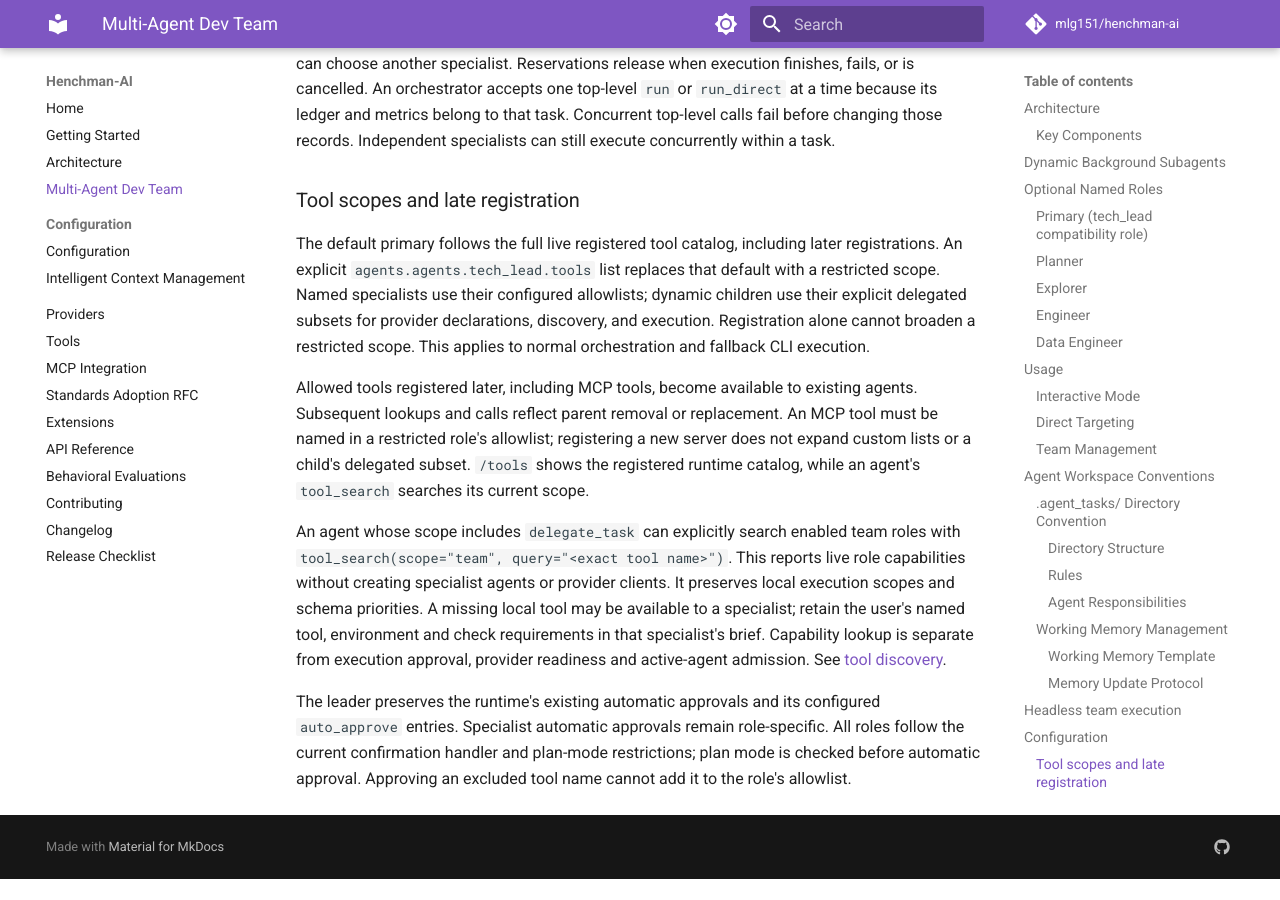
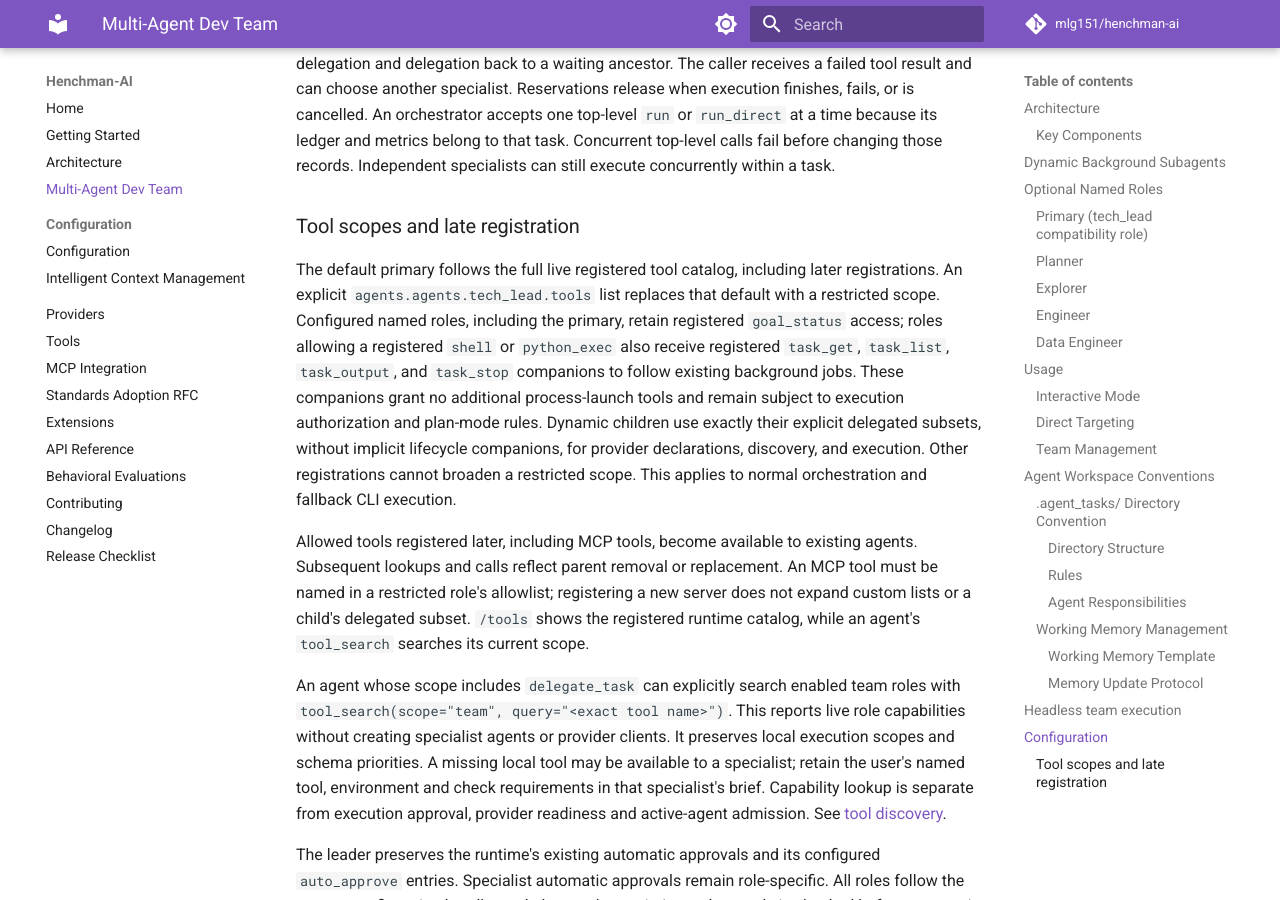
Before and after one commit to mlg151/henchman-ai, an MkDocs documentation site: the page built from docs/agents.md, in a window 1280 px wide and 900 px high, scrolled down 9925 px. Built offline with MkDocs 1.6.1 and Material for MkDocs 9.7.7, drawn with Linux system fonts in a browser that asks for light colours; comment, search, counter and statistics services are not loaded; before the commit the page ends 10804 px from its top, so only the background shows below that; some of the changed text lies outside the part shown.

Commit message:
test: align primary tool scope integration contracts

```diff
--- a/docs/agents.md
+++ b/docs/agents.md
@@ -116,7 +116,8 @@ hosted CI execution remain unverified.
 The default primary preset uses `tools: ["*"]` to follow the live catalog,
 including tools registered later. Setting an explicit list such as
 `tools: ["read_file", "grep"]` replaces that wildcard and narrows the primary
-scope. Dynamic `invoke_subagent` calls require actual tool names in an explicit
+scope, with the named-role lifecycle companions described under
+[tool scopes](#tool-scopes-and-late-registration). Dynamic `invoke_subagent` calls require actual tool names in an explicit
 subset; they cannot use the configuration wildcard to expand their authority.
 
 ### Planner
@@ -422,9 +423,14 @@ within a task.
 
 The default primary follows the full live registered tool catalog, including
 later registrations. An explicit `agents.agents.tech_lead.tools` list replaces
-that default with a restricted scope. Named specialists use their configured
-allowlists; dynamic children use their explicit delegated subsets for provider
-declarations, discovery, and execution. Registration alone cannot broaden a
+that default with a restricted scope. Configured named roles, including the
+primary, retain registered `goal_status` access; roles allowing a registered
+`shell` or `python_exec` also receive registered `task_get`, `task_list`,
+`task_output`, and `task_stop` companions to follow existing background jobs.
+These companions grant no additional process-launch tools and remain subject to
+execution authorization and plan-mode rules. Dynamic children use exactly their
+explicit delegated subsets, without implicit lifecycle companions, for provider
+declarations, discovery, and execution. Other registrations cannot broaden a
 restricted scope. This applies to normal orchestration and fallback CLI execution.
 
 Allowed tools registered later, including MCP tools, become available to existing
```
Also changed, not shown: CHANGELOG.md (+1 -0 lines), 2 other files.
